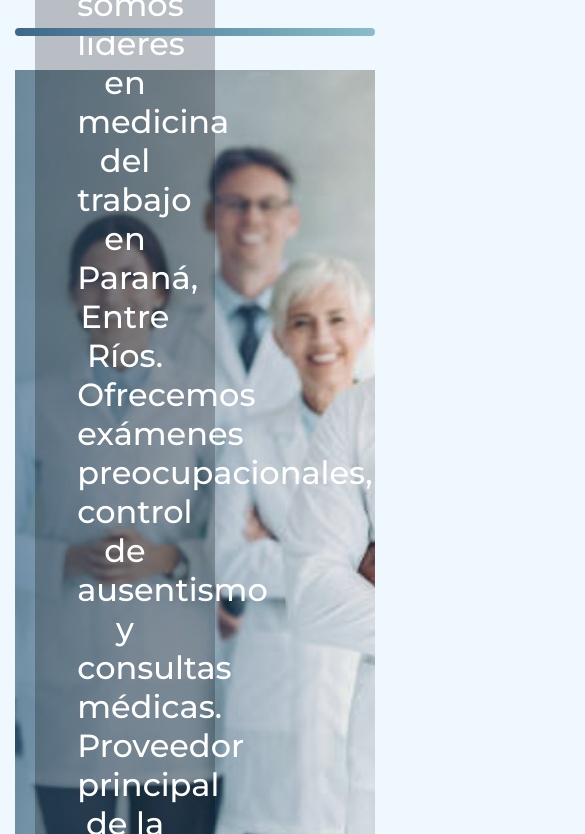
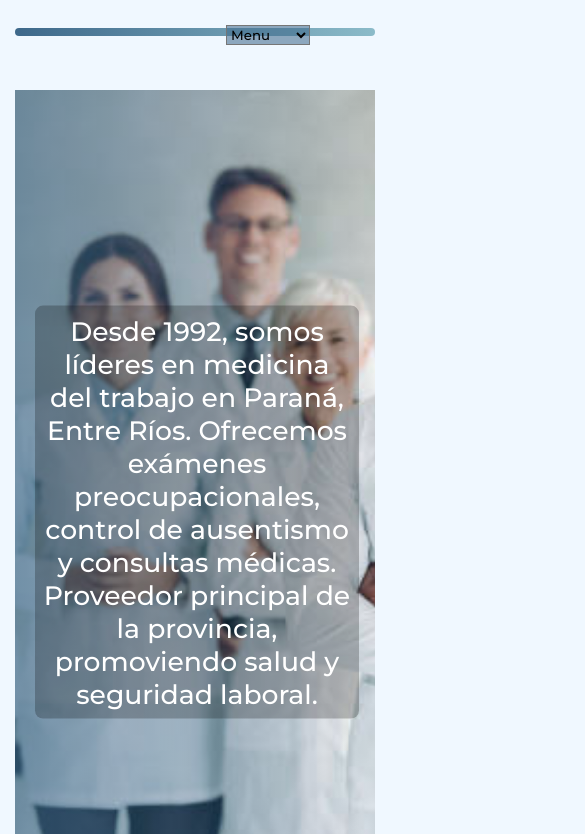
Before and after one commit to JoaquinBerlo/Simtra, a plain HTML site: page Index.HTML in a window 390 px wide. Shown: the part 114-948 px from the top of the page, 585 px wide, since content can reach past the window. Drawn offline with Linux system fonts and the light colour scheme.

Commit message:
Update Style.css

```diff
--- a/Style.css
+++ b/Style.css
@@ -89,8 +89,10 @@
     top: 80%;
     left: 70%;
     border: none;
-    color: antiquewhite;
+    color: rgb(255, 0, 0);
 }
+
+
 .Doctores {
     height: 95vh;
     position: relative;
@@ -103,7 +105,7 @@
 }
 
 #Menudown {
-    background-color: aqua;
+    background-color: #3d698a8e;
 }
 
 .Descripcion {
@@ -116,6 +118,7 @@
     position: absolute;
     top: 50vh;
     width: 50%;
+    overflow-wrap: break-word;
     transform: translate(0,-50%);
 }
 
@@ -135,6 +138,17 @@
         left: -4vh;
 
     }
+    .Dropdown {
+        display: block;
+        position: relative;
+        top: vh;
+
+
+    }
+    .Nav-Button {
+        display: none;
+
+       }
 
 
   }
@@ -153,12 +167,17 @@
   @media (max-width: 950px){
     .Nav-Button {
         position: absolute;
-        top: 69%;
-        left: 59%;
+        top: 4vh;
+        left: 47vh;
 
     }
     .Nav-btn {
         margin-right: 0px;
+    }
+    .Descripcion {
+        padding: 1vh;
+        width: 90%;
+        font-size: smaller;
     }
   }
 
@@ -178,5 +197,15 @@
     }
     .Dropdown {
         display: block;
+        position: relative;
+        left: 25vh;
+        top: 48vh;
+
+
+    }
+    .Descripcion {
+        padding: 1vh;
+        width: 90%;
+        font-size: smaller;
     }
   }
```
